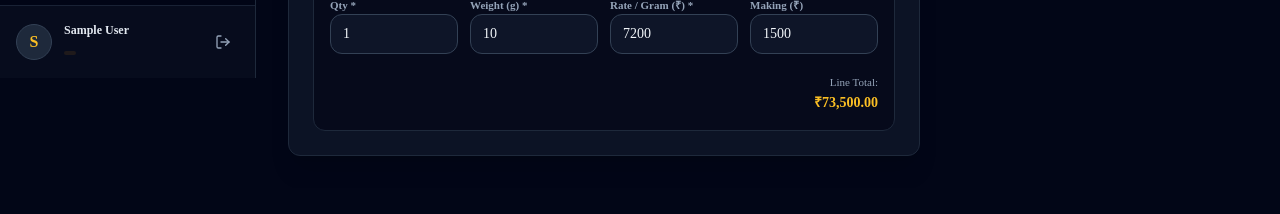
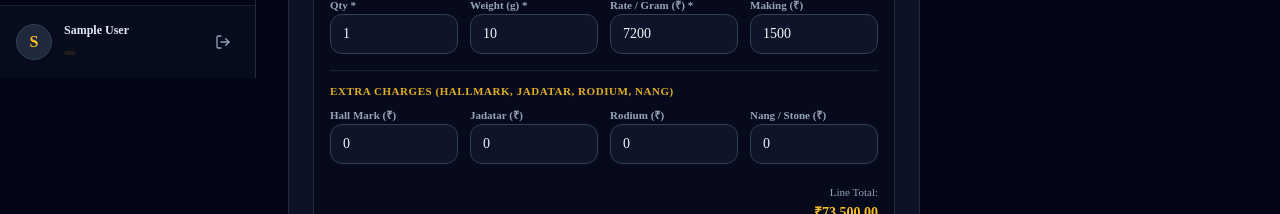
Before and after one commit to riddheshsoni2008/shopmanagement, a Next.js app: page /sales/new in a window 1280 px wide. Shown: the part 722-936 px from the top of the page. Before the commit the page ends 910 px from the top, so only its background shows below. Built offline with nearby package versions, Linux system fonts and the light colour scheme; no server answers; the database is empty; sample sign-in values are in the browser's storage.

Commit message:
feat: add extra charges fields (Hallmark, Jadatar, Rodium, Nang) to billing form, database schema, invoice modal, and PDF generator

```diff
--- a/src/actions/sales.ts
+++ b/src/actions/sales.ts
@@ -57,7 +57,11 @@ export async function createSale(input: SaleInput): Promise<ActionResult<string>
     // Calculate subtotal & final total server-side for security
     let subtotal = 0;
     const processedItems = items.map((item) => {
-      const lineTotal = item.weight * item.pricePerGram + item.makingCharge;
+      const hallmark = item.hallmarkCharge || 0;
+      const jadatar = item.jadatarCharge || 0;
+      const rhodium = item.rhodiumCharge || 0;
+      const nang = item.nangCharge || 0;
+      const lineTotal = item.qty * (item.weight * item.pricePerGram + item.makingCharge + hallmark + jadatar + rhodium + nang);
       subtotal += lineTotal;
       return {
         product: new mongoose.Types.ObjectId(item.productId),
@@ -66,6 +70,10 @@ export async function createSale(input: SaleInput): Promise<ActionResult<string>
         weight: item.weight,
         pricePerGram: item.pricePerGram,
         makingCharge: item.makingCharge,
+        hallmarkCharge: hallmark,
+        jadatarCharge: jadatar,
+        rhodiumCharge: rhodium,
+        nangCharge: nang,
         lineTotal,
       };
     });
@@ -228,7 +236,11 @@ export async function getSales(
         qty: i.qty,
         weight: i.weight,
         pricePerGram: i.pricePerGram,
-        makingCharge: i.makingCharge,
+        makingCharge: i.makingCharge || 0,
+        hallmarkCharge: i.hallmarkCharge || 0,
+        jadatarCharge: i.jadatarCharge || 0,
+        rhodiumCharge: i.rhodiumCharge || 0,
+        nangCharge: i.nangCharge || 0,
         lineTotal: i.lineTotal,
       })),
       soldBy: s.soldBy ? { name: s.soldBy.name, email: s.soldBy.email } : { name: "Staff" },
@@ -278,7 +290,11 @@ export async function getSaleById(id: string): Promise<ActionResult<any>> {
         qty: i.qty,
         weight: i.weight,
         pricePerGram: i.pricePerGram,
-        makingCharge: i.makingCharge,
+        makingCharge: i.makingCharge || 0,
+        hallmarkCharge: i.hallmarkCharge || 0,
+        jadatarCharge: i.jadatarCharge || 0,
+        rhodiumCharge: i.rhodiumCharge || 0,
+        nangCharge: i.nangCharge || 0,
         lineTotal: i.lineTotal,
       })),
       soldBy: sale.soldBy ? { name: (sale.soldBy as any).name, email: (sale.soldBy as any).email } : { name: "Staff" },
--- a/src/components/sales/billing-form.tsx
+++ b/src/components/sales/billing-form.tsx
@@ -72,6 +72,10 @@ export function BillingForm({ products, rates }: BillingFormProps) {
           weight: 10,
           pricePerGram: rates.goldRate22k,
           makingCharge: 1500,
+          hallmarkCharge: 0,
+          jadatarCharge: 0,
+          rhodiumCharge: 0,
+          nangCharge: 0,
           lineTotal: rates.goldRate22k * 10 + 1500,
         },
       ],
@@ -106,7 +110,11 @@ export function BillingForm({ products, rates }: BillingFormProps) {
     const qty = 1;
     const weight = selectedProduct.weightPerPiece || 1;
     const making = 1200;
-    const lineTotal = qty * (weight * ratePerGram + making);
+    const hallmark = watchItems[index]?.hallmarkCharge || 0;
+    const jadatar = watchItems[index]?.jadatarCharge || 0;
+    const rhodium = watchItems[index]?.rhodiumCharge || 0;
+    const nang = watchItems[index]?.nangCharge || 0;
+    const lineTotal = qty * (weight * ratePerGram + making + hallmark + jadatar + rhodium + nang);
 
     setValue(`items.${index}.productId`, selectedProduct._id);
     setValue(`items.${index}.name`, selectedProduct.name);
@@ -123,7 +131,11 @@ export function BillingForm({ products, rates }: BillingFormProps) {
     const w = Math.max(0, Number(item.weight) || 0);
     const p = Math.max(0, Number(item.pricePerGram) || 0);
     const m = Math.max(0, Number(item.makingCharge) || 0);
-    const total = q * (w * p + m);
+    const h = Math.max(0, Number(item.hallmarkCharge) || 0);
+    const j = Math.max(0, Number(item.jadatarCharge) || 0);
+    const r = Math.max(0, Number(item.rhodiumCharge) || 0);
+    const n = Math.max(0, Number(item.nangCharge) || 0);
+    const total = q * (w * p + m + h + j + r + n);
     setValue(`items.${index}.lineTotal`, Math.max(0, total));
   };
 
@@ -281,6 +293,10 @@ export function BillingForm({ products, rates }: BillingFormProps) {
                       weight: 5,
                       pricePerGram: rates.goldRate22k,
                       makingCharge: 1000,
+                      hallmarkCharge: 0,
+                      jadatarCharge: 0,
+                      rhodiumCharge: 0,
+                      nangCharge: 0,
                       lineTotal: rates.goldRate22k * 5 + 1000,
                     })
                   }
@@ -417,6 +433,86 @@ export function BillingForm({ products, rates }: BillingFormProps) {
                         </div>
                       </div>
 
+                      {/* Extra Customization Charges Row */}
+                      <div className="border-t border-slate-800/80 pt-3">
+                        <span className="text-[11px] font-bold text-amber-400/90 uppercase tracking-wider block mb-2">
+                          Extra Charges (Hallmark, Jadatar, Rodium, Nang)
+                        </span>
+                        <div className="grid grid-cols-2 sm:grid-cols-4 gap-3">
+                          {/* Hallmark */}
+                          <div>
+                            <label className="block text-[11px] font-semibold text-slate-400">
+                              Hall Mark (₹)
+                            </label>
+                            <Input
+                              type="number"
+                              min="0"
+                              step="0.01"
+                              placeholder="0"
+                              {...register(`items.${index}.hallmarkCharge`, {
+                                valueAsNumber: true,
+                                onChange: () => updateLineTotal(index),
+                              })}
+                              disabled={isSubmitting}
+                            />
+                          </div>
+
+                          {/* Jadatar */}
+                          <div>
+                            <label className="block text-[11px] font-semibold text-slate-400">
+                              Jadatar (₹)
+                            </label>
+                            <Input
+                              type="number"
+                              min="0"
+                              step="0.01"
+                              placeholder="0"
+                              {...register(`items.${index}.jadatarCharge`, {
+                                valueAsNumber: true,
+                                onChange: () => updateLineTotal(index),
+                              })}
+                              disabled={isSubmitting}
+                            />
+                          </div>
+
+                          {/* Rodium */}
+                          <div>
+                            <label className="block text-[11px] font-semibold text-slate-400">
+                              Rodium (₹)
+                            </label>
+                            <Input
+                              type="number"
+                              min="0"
+                              step="0.01"
+                              placeholder="0"
+                              {...register(`items.${index}.rhodiumCharge`, {
+                                valueAsNumber: true,
+                                onChange: () => updateLineTotal(index),
+                              })}
+                              disabled={isSubmitting}
+                            />
+                          </div>
+
+                          {/* Nang */}
+                          <div>
+                            <label className="block text-[11px] font-semibold text-slate-400">
+                              Nang / Stone (₹)
+                            </label>
+                            <Input
+                              type="number"
+                              min="0"
+                              step="0.01"
+                              placeholder="0"
+                              {...register(`items.${index}.nangCharge`, {
+                                valueAsNumber: true,
+                                onChange: () => updateLineTotal(index),
+                              })}
+                              disabled={isSubmitting}
+                            />
+                          </div>
+                        </div>
+                      </div>
+
                       <div className="flex justify-end pt-1">
                         <div className="text-right">
                           <span className="text-[11px] text-slate-400 block">Line Total:</span>
--- a/src/components/sales/invoice-modal.tsx
+++ b/src/components/sales/invoice-modal.tsx
@@ -20,6 +20,10 @@ interface InvoiceModalProps {
       weight: number;
       pricePerGram: number;
       makingCharge: number;
+      hallmarkCharge?: number;
+      jadatarCharge?: number;
+      rhodiumCharge?: number;
+      nangCharge?: number;
       lineTotal: number;
     }>;
     discount: number;
@@ -146,7 +150,21 @@ export function InvoiceModal({ isOpen, onClose, sale, shopName = "Zeal Jewellers
               {sale.items.map((item, idx) => (
                 <TableRow key={idx}>
                   <TableCell className="text-xs font-mono text-slate-500">{idx + 1}</TableCell>
-                  <TableCell className="font-semibold text-slate-200">{item.name}</TableCell>
+                  <TableCell className="font-semibold text-slate-200">
+                    <div>{item.name}</div>
+                    {((item.hallmarkCharge || 0) > 0 || (item.jadatarCharge || 0) > 0 || (item.rhodiumCharge || 0) > 0 || (item.nangCharge || 0) > 0) && (
+                      <div className="text-[10px] text-amber-400 font-normal">
+                        {[
+                          item.hallmarkCharge ? `HM: ${formatCurrency(item.hallmarkCharge)}` : null,
+                          item.jadatarCharge ? `Jadatar: ${formatCurrency(item.jadatarCharge)}` : null,
+                          item.rhodiumCharge ? `Rodium: ${formatCurrency(item.rhodiumCharge)}` : null,
+                          item.nangCharge ? `Nang: ${formatCurrency(item.nangCharge)}` : null,
+                        ]
+                          .filter(Boolean)
+                          .join(" • ")}
+                      </div>
+                    )}
+                  </TableCell>
                   <TableCell className="text-center font-mono text-xs">{item.qty}</TableCell>
                   <TableCell className="text-right font-mono text-xs">{item.weight} g</TableCell>
                   <TableCell className="text-right font-mono text-xs">{formatCurrency(item.pricePerGram)}</TableCell>
--- a/src/lib/validators/sale.ts
+++ b/src/lib/validators/sale.ts
@@ -7,6 +7,10 @@ export const saleItemSchema = z.object({
   weight: z.coerce.number().positive("Weight must be greater than 0"),
   pricePerGram: z.coerce.number().min(0, "Price per gram cannot be negative"),
   makingCharge: z.coerce.number().min(0, "Making charge cannot be negative").default(0),
+  hallmarkCharge: z.coerce.number().min(0, "Hallmark charge cannot be negative").default(0),
+  jadatarCharge: z.coerce.number().min(0, "Jadatar charge cannot be negative").default(0),
+  rhodiumCharge: z.coerce.number().min(0, "Rhodium charge cannot be negative").default(0),
+  nangCharge: z.coerce.number().min(0, "Nang charge cannot be negative").default(0),
   lineTotal: z.coerce.number().min(0, "Line total cannot be negative"),
 });
 
--- a/src/models/Sale.ts
+++ b/src/models/Sale.ts
@@ -7,6 +7,10 @@ export interface ISaleItem {
   weight: number;
   pricePerGram: number;
   makingCharge: number;
+  hallmarkCharge: number;
+  jadatarCharge: number;
+  rhodiumCharge: number;
+  nangCharge: number;
   lineTotal: number;
 }
 
@@ -30,6 +34,10 @@ const SaleItemSchema = new Schema<ISaleItem>({
   weight: { type: Number, required: true, min: 0 },
   pricePerGram: { type: Number, required: true, min: 0 },
   makingCharge: { type: Number, required: true, default: 0 },
+  hallmarkCharge: { type: Number, required: true, default: 0 },
+  jadatarCharge: { type: Number, required: true, default: 0 },
+  rhodiumCharge: { type: Number, required: true, default: 0 },
+  nangCharge: { type: Number, required: true, default: 0 },
   lineTotal: { type: Number, required: true, min: 0 },
 });
 
```
Also changed, not shown: src/lib/pdf-generator.ts (+39 -3 lines).
